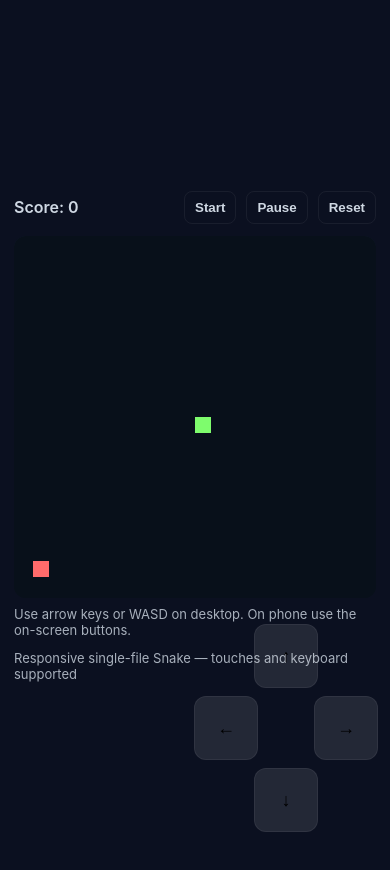
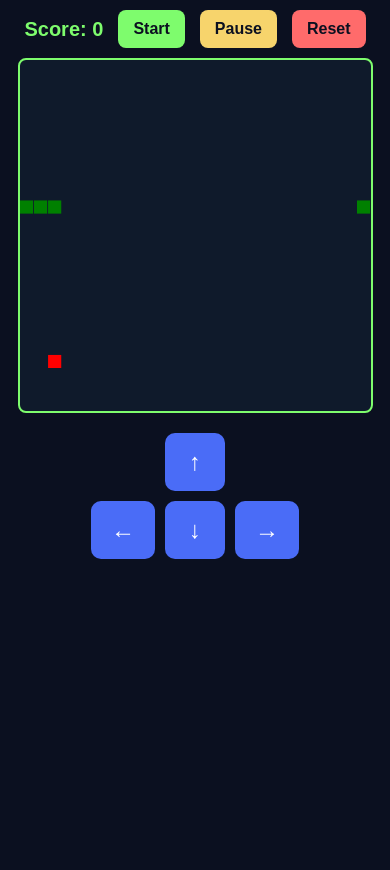
Before and after one commit to kasildab/snake-game, a plain HTML site: page snakegame.html in a window 390 px wide. Both pictures are taken after a click on the button "Start". Drawn offline with Linux system fonts and the light colour scheme.

Commit message:
Update snakegame.html

```diff
--- a/snakegame.html
+++ b/snakegame.html
@@ -1,177 +1,319 @@
-<!doctype html>
+<!DOCTYPE html>
 <html lang="en">
+
 <head>
-  <meta charset="utf-8" />
-  <meta name="viewport" content="width=device-width,initial-scale=1" />
-  <title>Snake — Keyboard & Mobile Controls</title>
+  <meta charset="UTF-8">
+  <meta name="viewport" content="width=device-width, initial-scale=1.0">
+  <title>Responsive Snake Game</title>
   <style>
-    :root{--bg:#0b1020;--grid:#0f1a2b;--snake:#7efc6d;--food:#ff6b6b;--ui:#cfd8e3}
-    html,body{height:100%;margin:0;background:var(--bg);color:var(--ui);font-family:Inter,system-ui,Arial}
-    .wrap{display:flex;flex-direction:column;align-items:center;justify-content:center;gap:12px;padding:14px;height:100%}
-    canvas{background:linear-gradient(180deg,var(--grid),#09101a);border-radius:12px;touch-action:none}
-    .topbar{width:100%;max-width:720px;display:flex;justify-content:space-between;align-items:center}
-    .score{font-weight:600}
+    html,
+    body {
+      height: 100%;
+      margin: 0;
+      font-family: Arial, sans-serif;
+      background: #0b1020;
+      color: #fff;
+    }
 
-    .controls{display:flex;gap:10px;align-items:center}
-    button.btn{background:transparent;border:1px solid rgba(255,255,255,0.06);color:var(--ui);padding:8px 10px;border-radius:8px;font-weight:600}
+    body {
+      display: flex;
+      flex-direction: column;
+      align-items: center;
+      justify-content: flex-start;
+      padding: 10px;
+      overflow: hidden;
+    }
 
-    /* Mobile on-screen dpad */
-    .dpad{position:fixed;right:12px;bottom:12px;display:grid;grid-template-areas:
-      "up up up"
-      "left center right"
-      "down down down";gap:8px;align-items:center;justify-items:center}
-    .dpad button{width:64px;height:64px;border-radius:12px;font-size:18px;background:rgba(255,255,255,0.1);border:1px solid rgba(255,255,255,0.06);display:flex;align-items:center;justify-content:center;}
-    .dpad .up{grid-area:up;content:'↑'}
-    .dpad .left{grid-area:left;content:'←'}
-    .dpad .right{grid-area:right;content:'→'}
-    .dpad .down{grid-area:down;content:'↓'}
-    .dpad .center{grid-area:center;width:40px;height:40px;border-radius:50%;opacity:0.6}
+    .top-bar {
+      display: flex;
+      gap: 15px;
+      align-items: center;
+      justify-content: center;
+      flex-wrap: wrap;
+      margin-bottom: 10px;
+      width: 100%;
+    }
 
-    /* Hide dpad on wide screens */
-    @media(min-width:720px){.dpad{display:none}}
+    .top-bar .score {
+      font-size: 20px;
+      font-weight: bold;
+      color: #7efc6d;
+    }
 
-    .center-col{display:flex;flex-direction:column;align-items:center;gap:8px}
-    .hint{opacity:0.8;font-size:13px}
+    .top-bar button {
+      padding: 10px 15px;
+      font-size: 16px;
+      border-radius: 8px;
+      border: none;
+      cursor: pointer;
+      font-weight: bold;
+    }
 
-    .footer{font-size:13px;opacity:0.8}
+    .start {
+      background: #7efc6d;
+      color: #0b1020;
+    }
+
+    .pause {
+      background: #f7d46c;
+      color: #0b1020;
+    }
+
+    .reset {
+      background: #ff6b6b;
+      color: #0b1020;
+    }
+
+    canvas {
+      background: #0f1a2b;
+      border: 2px solid #7efc6d;
+      border-radius: 8px;
+      display: block;
+      margin-bottom: 10px;
+    }
+
+    .mobile-controls {
+      display: none;
+      flex-direction: column;
+      align-items: center;
+      gap: 10px;
+      margin-top: 10px;
+    }
+
+    .mobile-controls .row {
+      display: flex;
+      gap: 10px;
+    }
+
+    .mobile-btn {
+      padding: 15px 20px;
+      font-size: 24px;
+      border-radius: 10px;
+      border: none;
+      background-color: #4a6cf7;
+      color: white;
+      font-weight: bold;
+      min-width: 60px;
+      cursor: pointer;
+      -webkit-user-select: none;
+      user-select: none;
+    }
+
+    .mobile-btn:active {
+      transform: scale(0.95);
+      background-color: #3a5cd8;
+    }
+
+    .game-over {
+      position: absolute;
+      top: 50%;
+      left: 50%;
+      transform: translate(-50%, -50%);
+      background: rgba(11, 16, 32, 0.95);
+      padding: 25px 35px;
+      border: 2px solid #ff6b6b;
+      border-radius: 10px;
+      text-align: center;
+      display: none;
+      z-index: 1000;
+    }
+
+    .game-over h2 {
+      margin-bottom: 15px;
+      color: #ff6b6b;
+    }
+
+    .game-over button {
+      padding: 10px 20px;
+      font-weight: bold;
+      border: none;
+      border-radius: 5px;
+      background-color: #7efc6d;
+      color: #0b1020;
+      cursor: pointer;
+    }
+
+    /* Mobile view */
+    @media (max-width: 768px),
+    (max-height: 600px) {
+      .mobile-controls {
+        display: flex;
+      }
+    }
+
+    /* Landscape mode */
+    @media (max-height: 600px) and (orientation: landscape) {
+      body {
+        flex-direction: row;
+        justify-content: space-around;
+        align-items: center;
+      }
+
+      canvas {
+        width: 60vw;
+        height: 60vw;
+        max-width: 500px;
+        max-height: 400px;
+      }
+
+      .top-bar,
+      .mobile-controls {
+        width: 30%;
+        flex-direction: column;
+        gap: 10px;
+      }
+    }
+
+    /* Portrait mobile */
+    @media (max-width: 768px) and (orientation: portrait) {
+      canvas {
+        width: 90vw;
+        height: 90vw;
+      }
+    }
   </style>
 </head>
+
 <body>
-  <div class="wrap">
-    <div class="topbar">
+
+  <div class="top-bar">
     <div class="score">Score: <span id="score">0</span></div>
-      <div class="controls">
-        <button class="btn" id="btn-start">Start</button>
-        <button class="btn" id="btn-pause">Pause</button>
-        <button class="btn" id="btn-reset">Reset</button>
+    <button class="start" id="startBtn">Start</button>
+    <button class="pause" id="pauseBtn">Pause</button>
+    <button class="reset" id="resetBtn">Reset</button>
+  </div>
+
+  <canvas id="game" width="400" height="400"></canvas>
+
+  <div class="mobile-controls">
+    <div class="row">
+      <button class="mobile-btn up" data-direction="Up">↑</button>
+    </div>
+    <div class="row">
+      <button class="mobile-btn left" data-direction="Left">←</button>
+      <button class="mobile-btn down" data-direction="Down">↓</button>
+      <button class="mobile-btn right" data-direction="Right">→</button>
     </div>
   </div>
 
-    <div class="center-col">
-      <canvas id="game" width="480" height="480"></canvas>
-      <div class="hint">Use arrow keys or WASD on desktop. On phone use the on-screen buttons.</div>
-    </div>
-
-    <div class="footer">Responsive single-file Snake — touches and keyboard supported</div>
-  </div>
-
-  <!-- Mobile D-Pad -->
-  <div class="dpad" id="dpad">
-    <button class="up">↑</button>
-    <button class="left">←</button>
-    <div class="center"></div>
-    <button class="right">→</button>
-    <button class="down">↓</button>
+  <div class="game-over" id="gameOverPopup">
+    <h2>Game Over!</h2>
+    <p>Your Score: <span id="finalScore">0</span></p>
+    <button id="restartBtn">Play Again</button>
   </div>
 
   <script>
-// Single-file Snake game: keyboard + on-screen commands
-(() => {
     const canvas = document.getElementById('game');
     const ctx = canvas.getContext('2d');
-  const scoreEl = document.getElementById('score');
-  const startBtn = document.getElementById('btn-start');
-  const pauseBtn = document.getElementById('btn-pause');
-  const resetBtn = document.getElementById('btn-reset');
-  const dpad = document.getElementById('dpad');
+    const scoreElement = document.getElementById('score');
+    const startBtn = document.getElementById('startBtn');
+    const pauseBtn = document.getElementById('pauseBtn');
+    const resetBtn = document.getElementById('resetBtn');
+    const mobileButtons = document.querySelectorAll('.mobile-btn');
+    const gameOverPopup = document.getElementById('gameOverPopup');
+    const finalScoreElement = document.getElementById('finalScore');
 
-  let cols = 20, rows = 20;
-  let cellSize = Math.floor(Math.min(canvas.width, canvas.height) / cols);
+    let grid = 16;
+    let count = 0;
+    let snake, apple;
+    let gameRunning = false;
+    let nextDirection = null;
+    let gameLoopId = null;
 
-  let snake = [{x:10,y:10}];
-  let dir = {x:0,y:0};
-  let nextDir = {x:0,y:0};
-  let food = null;
-  let score = 0;
-  let running = false;
-  let paused = false;
-  let timer = null;
-  let speed = 120;
-
-  function resizeCanvas() {
-    const maxW = Math.min(window.innerWidth - 28, 720);
-    const size = Math.min(maxW, window.innerHeight - 180);
-    canvas.width = size;
-    canvas.height = size;
-    cellSize = Math.floor(size / cols);
-    draw();
-  }
-  window.addEventListener('resize', resizeCanvas);
-  resizeCanvas();
-
-  function placeFood(){
-    while(true){
-      const fx = Math.floor(Math.random()*cols);
-      const fy = Math.floor(Math.random()*rows);
-      if(!snake.some(s => s.x===fx && s.y===fy)){
-        food = {x:fx,y:fy};
-        break;
-      }
-    }
+    function initGame() {
+      snake = { x: 160, y: 160, dx: grid, dy: 0, cells: [], maxCells: 4 };
+      apple = { x: getRandomInt(0, canvas.width / grid) * grid, y: getRandomInt(0, canvas.height / grid) * grid };
+      scoreElement.textContent = 0;
+      nextDirection = null;
+      gameOverPopup.style.display = 'none';
+      ctx.clearRect(0, 0, canvas.width, canvas.height);
     }
 
-  function start(){
-    if(running) return;
-    running = true; paused = false;
-    if(!food) placeFood();
-    if(timer) clearInterval(timer);
-    timer = setInterval(tick, speed);
+    function getRandomInt(min, max) { return Math.floor(Math.random() * (max - min)) + min; }
+
+    function loop() {
+      if (!gameRunning) return;
+      gameLoopId = requestAnimationFrame(loop);
+
+      if (++count < 4) return;
+      count = 0;
+      ctx.clearRect(0, 0, canvas.width, canvas.height);
+
+      if (nextDirection) {
+        switch (nextDirection) {
+          case 'Up': if (snake.dy === 0) { snake.dx = 0; snake.dy = -grid; } break;
+          case 'Down': if (snake.dy === 0) { snake.dx = 0; snake.dy = grid; } break;
+          case 'Left': if (snake.dx === 0) { snake.dx = -grid; snake.dy = 0; } break;
+          case 'Right': if (snake.dx === 0) { snake.dx = grid; snake.dy = 0; } break;
         }
-  function pause(){
-    if(!running) return;
-    paused = !paused;
-    pauseBtn.textContent = paused ? 'Resume' : 'Pause';
-  }
-  function reset(){
-    running = false; paused = false; clearInterval(timer); timer = null;
-    snake = [{x:10,y:10}]; dir={x:0,y:0}; nextDir={x:0,y:0}; food=null; score=0; scoreEl.textContent = score; pauseBtn.textContent='Pause'; draw();
+        nextDirection = null;
       }
 
-  function tick(){
-    if(paused) return;
-    if(!(nextDir.x === -dir.x && nextDir.y === -dir.y)) dir = {...nextDir};
-    if(dir.x===0 && dir.y===0) { draw(); return; }
+      snake.x += snake.dx;
+      snake.y += snake.dy;
 
-    const head = {x: (snake[0].x + dir.x + cols) % cols, y: (snake[0].y + dir.y + rows) % rows};
+      if (snake.x < 0) snake.x = canvas.width - grid;
+      if (snake.x >= canvas.width) snake.x = 0;
+      if (snake.y < 0) snake.y = canvas.height - grid;
+      if (snake.y >= canvas.height) snake.y = 0;
 
-    if(snake.some(s => s.x===head.x && s.y===head.y)){
-      running = false; clearInterval(timer); timer=null; drawGameOver(); return;
+      snake.cells.unshift({ x: snake.x, y: snake.y });
+      if (snake.cells.length > snake.maxCells) snake.cells.pop();
+
+      // Draw apple
+      ctx.fillStyle = 'red';
+      ctx.fillRect(apple.x, apple.y, grid - 1, grid - 1);
+
+      // Draw snake
+      ctx.fillStyle = 'green';
+      let collision = false;
+      snake.cells.forEach((cell, index) => {
+        ctx.fillRect(cell.x, cell.y, grid - 1, grid - 1);
+        if (cell.x === apple.x && cell.y === apple.y) {
+          snake.maxCells++;
+          scoreElement.textContent = parseInt(scoreElement.textContent) + 1;
+          apple.x = getRandomInt(0, canvas.width / grid) * grid;
+          apple.y = getRandomInt(0, canvas.height / grid) * grid;
+        }
+        for (let i = index + 1; i < snake.cells.length; i++) {
+          if (cell.x === snake.cells[i].x && cell.y === snake.cells[i].y) collision = true;
+        }
+      });
+      if (collision) gameOver();
     }
 
-    snake.unshift(head);
-
-    if(food && head.x===food.x && head.y===food.y){
-      score += 1; scoreEl.textContent = score; placeFood();
-      if(speed > 50){ speed = Math.max(50, speed - 2); clearInterval(timer); timer=setInterval(tick,speed); }
-    } else {
-      snake.pop();
+    function gameOver() {
+      gameRunning = false;
+      finalScoreElement.textContent = scoreElement.textContent;
+      gameOverPopup.style.display = 'block';
     }
 
-    draw();
+    startBtn.addEventListener('click', () => {
+      if (!gameRunning) { gameRunning = true; loop(); }
+    });
+    pauseBtn.addEventListener('click', () => { gameRunning = false; });
+    resetBtn.addEventListener('click', initGame);
+    document.getElementById('restartBtn').addEventListener('click', () => {
+      initGame(); gameRunning = true; loop();
+    });
+
+    document.addEventListener('keydown', e => {
+      switch (e.which) {
+        case 37: if (snake.dx === 0) nextDirection = 'Left'; break;
+        case 38: if (snake.dy === 0) nextDirection = 'Up'; break;
+        case 39: if (snake.dx === 0) nextDirection = 'Right'; break;
+        case 40: if (snake.dy === 0) nextDirection = 'Down'; break;
       }
+    });
 
-  function draw(){
-    ctx.clearRect(0,0,canvas.width,canvas.height);
-    ctx.fillStyle = '#08101a'; ctx.fillRect(0,0,canvas.width,canvas.height);
-    if(food){ drawCell(food.x, food.y, '#ff6b6b'); }
-    for(let i=0;i<snake.length;i++){ const s = snake[i]; const shade = i===0 ? '#7efc6d' : '#39c24a'; drawCell(s.x,s.y,shade); }
-    if(!running){ ctx.fillStyle = 'rgba(0,0,0,0.35)'; ctx.fillRect(0,0,canvas.width,canvas.height); ctx.fillStyle = 'white'; ctx.font = `${Math.floor(canvas.width/24)}px Arial`; ctx.textAlign='center'; ctx.fillText('Press Start or use arrows/WASD', canvas.width/2, canvas.height/2 - 10); }
-  }
-  function drawCell(cx,cy,color){ const x = cx * cellSize; const y = cy * cellSize; const pad = Math.max(1, Math.floor(cellSize * 0.08)); ctx.fillStyle = color; ctx.fillRect(x+pad,y+pad,cellSize - pad*2, cellSize - pad*2); }
-  function drawGameOver(){ draw(); ctx.fillStyle='rgba(0,0,0,0.6)'; ctx.fillRect(0,0,canvas.width,canvas.height); ctx.fillStyle='white'; ctx.font=`${Math.floor(canvas.width/12)}px Arial`; ctx.textAlign='center'; ctx.fillText('Game Over', canvas.width/2, canvas.height/2 - 10); ctx.font=`${Math.floor(canvas.width/28)}px Arial`; ctx.fillText('Press Reset to play again', canvas.width/2, canvas.height/2 + 30); }
+    mobileButtons.forEach(btn => {
+      btn.addEventListener('click', () => { nextDirection = btn.getAttribute('data-direction'); });
+      btn.addEventListener('touchstart', e => { e.preventDefault(); nextDirection = btn.getAttribute('data-direction'); });
+    });
 
-  const keyMap = {'ArrowUp': {x:0,y:-1}, 'ArrowDown':{x:0,y:1}, 'ArrowLeft':{x:-1,y:0}, 'ArrowRight':{x:1,y:0},'w':{x:0,y:-1}, 's':{x:0,y:1}, 'a':{x:-1,y:0}, 'd':{x:1,y:0}};
-  window.addEventListener('keydown', e => { const key = e.key; if(key in keyMap){ e.preventDefault(); queueDirection(keyMap[key]); } if(key === ' '){ start(); } });
-  function queueDirection(d){ if(d.x === -dir.x && d.y === -dir.y) return; nextDir = d; }
+    initGame();
+  </script>
 
-  dpad.addEventListener('click', e => { if(!e.target.matches('button')) return; const t = e.target; if(t.classList.contains('up')) queueDirection({x:0,y:-1}); if(t.classList.contains('down')) queueDirection({x:0,y:1}); if(t.classList.contains('left')) queueDirection({x:-1,y:0}); if(t.classList.contains('right')) queueDirection({x:1,y:0}); start(); });
-  let touchStart = null;
-  canvas.addEventListener('touchstart', e => { touchStart = e.touches[0]; });
-  canvas.addEventListener('touchend', e => { if(!touchStart) return; const t = e.changedTouches[0]; const dx = t.clientX - touchStart.clientX; const dy = t.clientY - touchStart.clientY; if(Math.abs(dx) > 30 || Math.abs(dy) > 30){ if(Math.abs(dx) > Math.abs(dy)) queueDirection({x: dx>0?1:-1, y:0}); else queueDirection({x:0,y: dy>0?1:-1}); start(); } touchStart = null; });
+</body>
 
-  startBtn.addEventListener('click', start); pauseBtn.addEventListener('click', pause); resetBtn.addEventListener('click', reset);
-  placeFood(); draw();
-})();
-</script>
-</body>
 </html>
```
Lines whose indentation alone changed are shown as unchanged.
